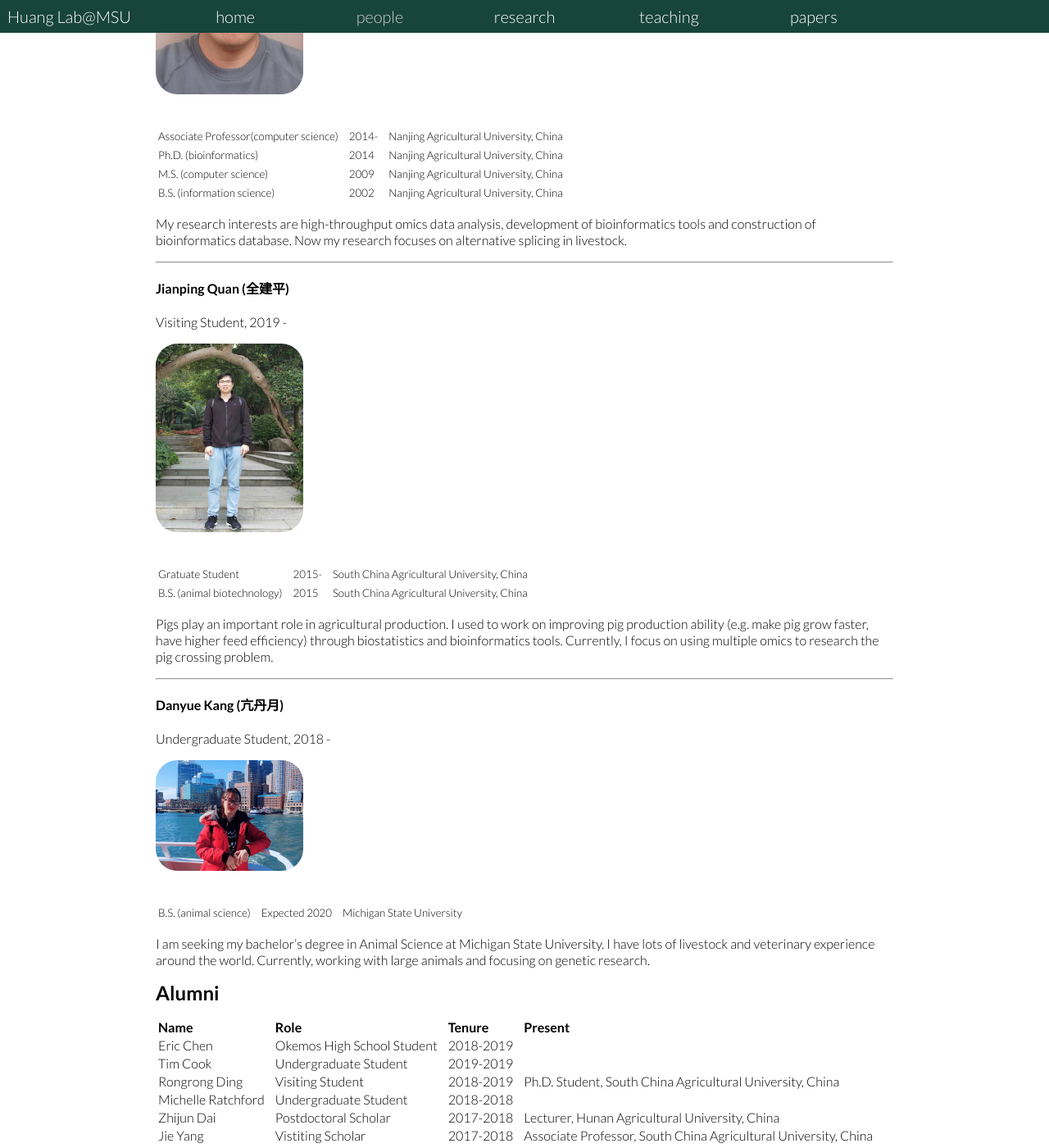
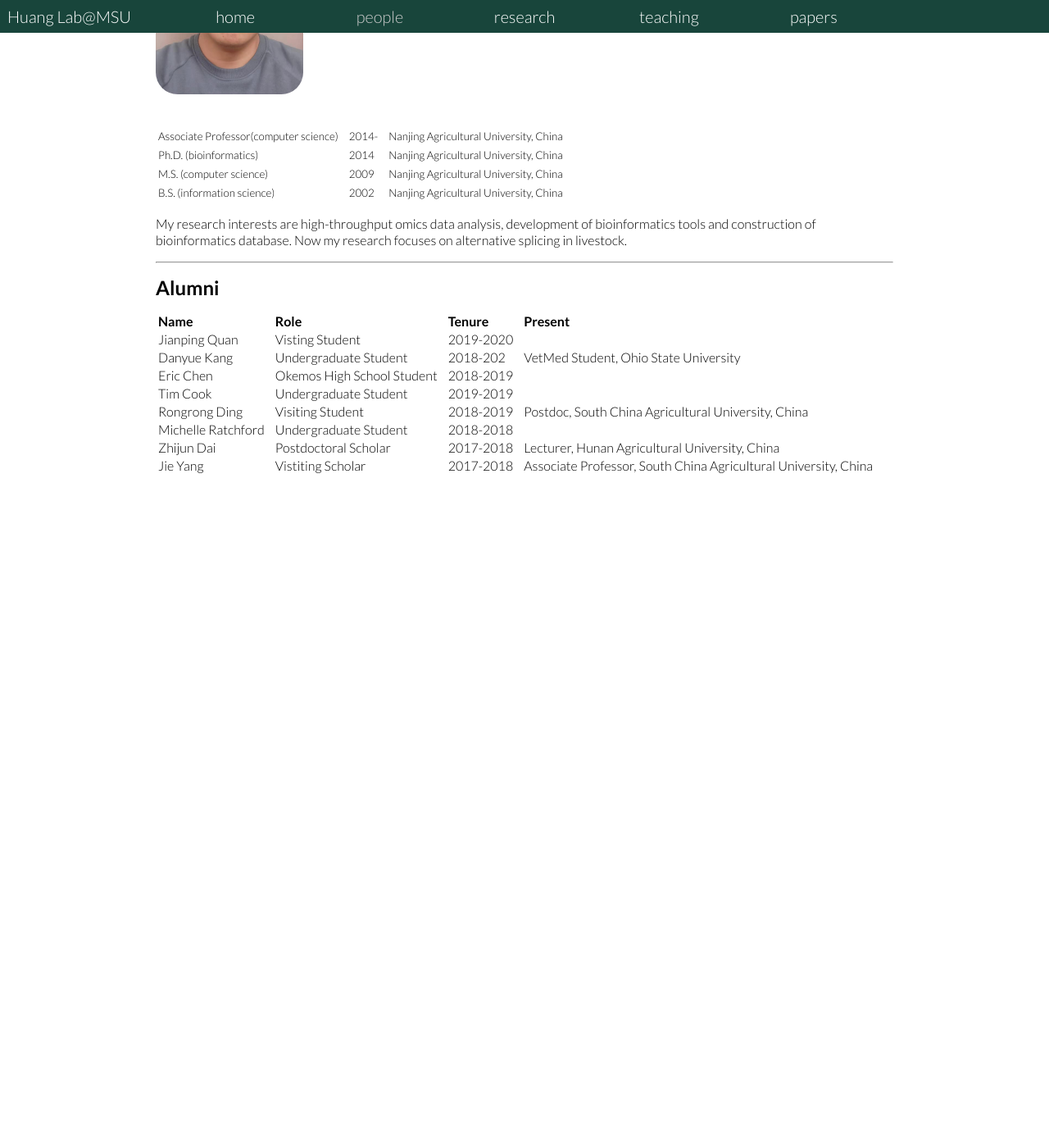
Before and after one commit to qgg-lab/qgg-lab.github.io, a Jekyll site: the page built from _pages/people.md, in a window 1280 px wide and 1400 px high, scrolled down 2175 px. Shown: the whole window at 82% size. Built offline with Jekyll 4.4.1, drawn with Linux system fonts in a browser that asks for light colours; some web fonts are replaced; after the commit the page ends 2805 px from its top, so only the background shows below that.

Commit message:
sept 2020

```diff
--- a/_pages/people.md
+++ b/_pages/people.md
@@ -80,56 +80,17 @@ Visiting Scholar, 2019 -
 
 My research interests are high-throughput omics data analysis, development of bioinformatics tools and construction of bioinformatics database. Now my research focuses on alternative splicing in livestock.
 
-<!-- -----
-
-#### Rongrong Ding (丁荣荣)
-Visiting Student, 2018 -
-
-<img src="files/DingRongRong.jpg" style="border-radius: 50%; width: 20%; max-width: 200px; min-width: 120px; display: block; margin-right: 20px;" >
-
-| | | |
-|-|-|-|
-|<small>Ph.D. student </small> | <small>2017-</small> | <small>South China Agricultural University, China</small> |
-|<small>M.S. (animal genetics and breeding)</small> | <small>2017</small> | <small>South China Agricultural University, China</small> |
-|<small>B.S. (animal biotechnology)</small> | <small>2014</small> | <small>South China Agricultural University, China</small> |
-
-My main research direction is the use of biostatistics and bioinformatics tools to identify functional genes of important economic traits (e.g. feeding behavior and feed efficiency traits ) in pigs.
--->
-
 -----
-
-#### Jianping Quan (全建平)
-Visiting Student, 2019 -
-
-<img src="files/quan.jpg" style="border-radius: 20pt; width: 20%; max-width: 200px; min-width: 120px; display: block; margin-right: 20px;" >
-
-| | | |
-|-|-|-|
-|<small>Gratuate Student</small> | <small>2015-</small> | <small>South China Agricultural University, China</small> |
-|<small>B.S. (animal biotechnology)</small> | <small>2015</small> | <small>South China Agricultural University, China</small> |
-
-Pigs play an important role in agricultural production. I used to work on improving pig production ability (e.g. make pig grow faster, have higher feed efficiency) through biostatistics and bioinformatics tools. Currently, I focus on using multiple omics to research the pig crossing problem.
-
------
-
-#### Danyue Kang (亢丹月)
-Undergraduate Student, 2018 -
-
-<img src="files/KangDanyue.jpeg" style="border-radius: 20pt; width: 20%; max-width: 200px; min-width: 120px; display: block; margin-right: 20px;" >
-
-| | | |
-|-|-|-|
-|<small>B.S. (animal science)</small> | <small>Expected 2020</small> | <small>Michigan State University</small> |
-
-I am seeking my bachelor's degree in Animal Science at Michigan State University. I have lots of livestock and veterinary experience around the world. Currently, working with large animals and focusing on genetic research.
 
 ## Alumni
 
 | Name | Role | Tenure | Present |
 |----|----|----|----|
+| Jianping Quan | Visting Student | 2019-2020 | |
+| Danyue Kang | Undergraduate Student | 2018-202 | VetMed Student, Ohio State University |
 | Eric Chen | Okemos High School Student | 2018-2019 | |
 | Tim Cook | Undergraduate Student | 2019-2019 | |
-| Rongrong Ding | Visiting Student | 2018-2019 | Ph.D. Student, South China Agricultural University, China |
+| Rongrong Ding | Visiting Student | 2018-2019 | Postdoc, South China Agricultural University, China |
 | Michelle Ratchford | Undergraduate Student | 2018-2018 | |
 | Zhijun Dai | Postdoctoral Scholar | 2017-2018 | Lecturer, Hunan Agricultural University, China |
 | Jie Yang | Vistiting Scholar | 2017-2018 | Associate Professor, South China Agricultural University, China |
```
Also changed, not shown: _pages/ans404-804f20.md (added, +45 -0 lines), _pages/publications.md (+2 -1 lines), _pages/teaching.md (+1 -0 lines), news/_posts/2020-09-02-quan-kang.md (added, +12 -0 lines).
